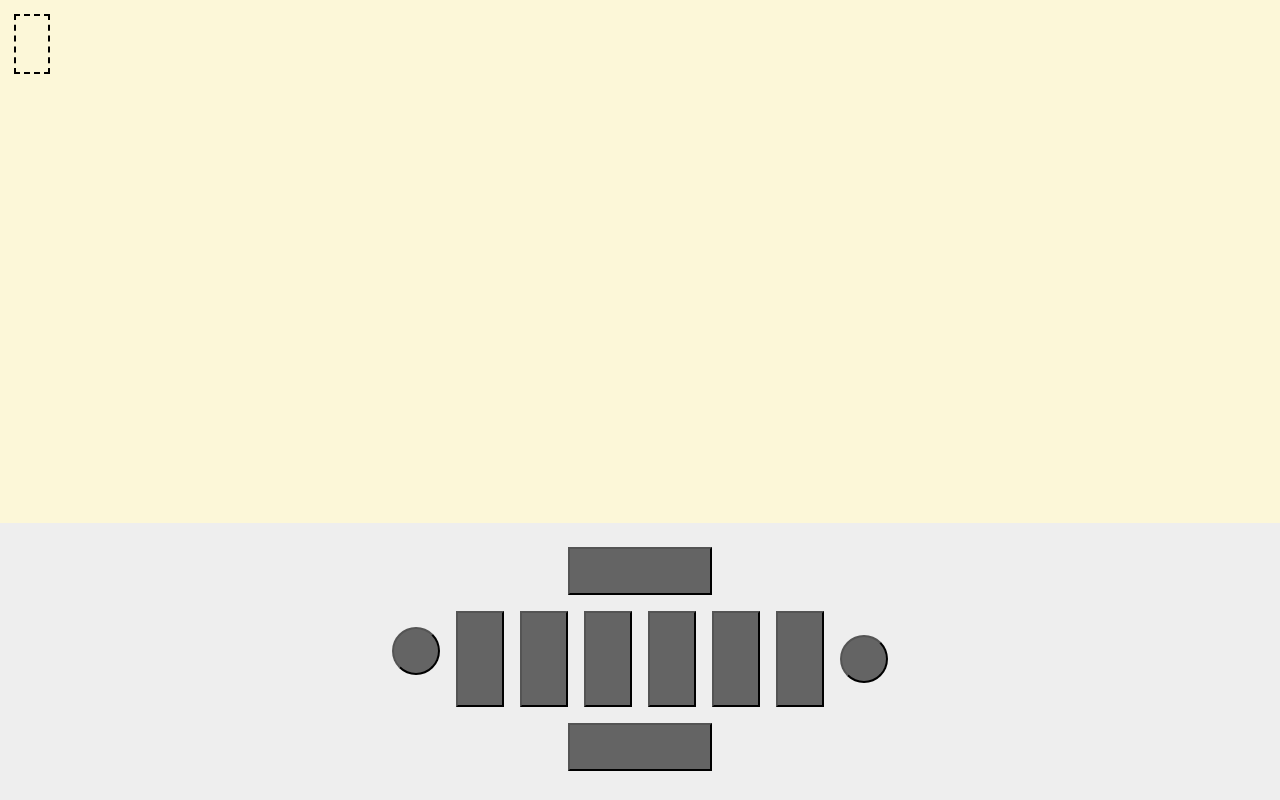
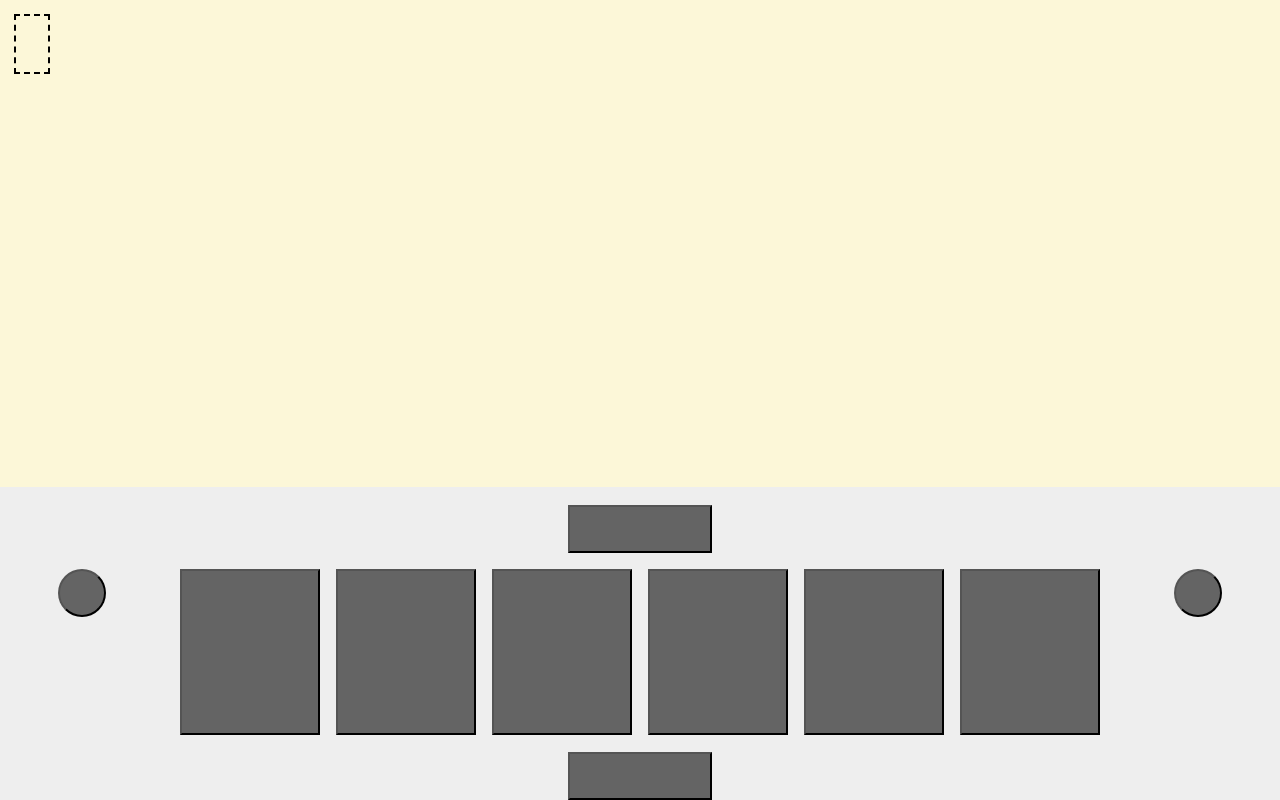
Before and after one commit to dmcalpin/braille-writer, a React (Create React App) app: page / in a window 1280 px wide. Built offline with nearby package versions, Linux system fonts and the light colour scheme.

Commit message:
Multi-touch working

```diff
--- a/package.json
+++ b/package.json
@@ -2,6 +2,7 @@
   "name": "braille-writer",
   "version": "0.1.0",
   "private": true,
+  "homepage": "/mcalpine.io/braille-writer/",
   "dependencies": {
     "@testing-library/jest-dom": "^5.11.5",
     "@testing-library/react": "^11.1.0",
--- a/src/components/CellButton.css
+++ b/src/components/CellButton.css
@@ -1,4 +1,4 @@
 .CellButton {
-    width: 3rem;
-    height: 6rem;
+    width: 100%;
+    height: 100%;
 }
--- a/src/components/CellButton.tsx
+++ b/src/components/CellButton.tsx
@@ -2,12 +2,13 @@ import React from 'react'
 import './CellButton.css'
 
 type CellButtonProps = {
-    click: () => void
+    onMouseDown: () => void
+    onMouseUp: () => void
     children: any
 }
 
 export function CellButton(props: CellButtonProps) {
     return (
-        <button className="CellButton key" onClick={props.click}>{props.children}</button>
+        <button className="CellButton key" onTouchStart={props.onMouseDown} onTouchEnd={props.onMouseUp}>{props.children}</button>
     )
 }
--- a/src/components/Keyboard.css
+++ b/src/components/Keyboard.css
@@ -1,10 +1,20 @@
 .Keyboard {
     vertical-align: top;
+    display: grid;
+    grid-template-rows: 1fr 4fr 1fr;
+}
+.cell-button-row {
+    display: grid;
+    grid-template-columns: repeat(8, auto);
+    width: 100%;
+    justify-items: center;
+    grid-column-gap: 1rem;
+    margin: 1rem 0;
 }
 .key {
     color: transparent;
     background-color: #646464;
-    margin: .5rem;
+
 }
 .key:active{
     background-color: #4d4d4d;
--- a/src/components/Keyboard.tsx
+++ b/src/components/Keyboard.tsx
@@ -1,7 +1,5 @@
-import React, { useState } from 'react';
+import React from 'react';
 import { CellButton } from './CellButton'
-// eslint-disable-next-line
-import { cellToText } from '../utility-functions/cell-to-text'
 import { cellToBraille } from '../utility-functions/cell-to-braille'
 import { Cell } from '../types/cell'
 import './Keyboard.css'
@@ -23,36 +21,49 @@ function eraseCell(cell: Cell) {
     }
 }
 
+let keyCount = 0
+
 // addDot adds a dot to a cell
 function addDot(dot: number, cell: Cell) {
+    console.log("add dot")
     let cellIndex = dot - 1
     cell[cellIndex] = true
+    keyCount++
 }
 
 // printCell converts the cell to text and alerts
 function printCell(cell: Cell, write: (str: string) => void) {
-    write(cellToBraille(cell))
-    eraseCell(cell)
+    keyCount--
+    if (keyCount <= 0) {
+        console.log("printing")
+        write(cellToBraille(cell))
+        eraseCell(cell)
+        keyCount = 0
+    }
 }
 
 // Keyboard is the primary input device for typing braille
 export function Keyboard(props: keyboardProps) {
-    const [cell] = useState(newCell())
+    const cell = newCell()
 
     return (
         <div className="Keyboard" data-testid="keyboard">
-            <button className="wide-key key" onClick={() => { props.onType("\n") }}>Carriage Return</button>
-            <br />
-            <button className="circular-key key" onClick={() => { props.onType("\n") }}>New Line</button>
-            <CellButton click={() => { addDot(3, cell) }}>3</CellButton>
-            <CellButton click={() => { addDot(2, cell) }}>2</CellButton>
-            <CellButton click={() => { addDot(1, cell) }}>1</CellButton>
-            <CellButton click={() => { addDot(4, cell) }}>4</CellButton>
-            <CellButton click={() => { addDot(5, cell) }}>5</CellButton>
-            <CellButton click={() => { addDot(6, cell) }}>6</CellButton>
-            <button className="circular-key key" onClick={() => { props.onType("\b") }}>Backspace</button>
-            <br />
-            <button className="wide-key key" onClick={() => { printCell(cell, props.onType) }}>Space</button>
+            <div className="row">
+                <button className="wide-key key" onClick={() => { props.onType("\n") }}>Carriage Return</button>
+            </div>
+            <div className="cell-button-row">
+                <button className="circular-key key" onClick={() => { props.onType("\n") }}>New Line</button>
+                <CellButton onMouseDown={() => { addDot(3, cell) }} onMouseUp={() => { printCell(cell, props.onType) }}>3</CellButton>
+                <CellButton onMouseDown={() => { addDot(2, cell) }} onMouseUp={() => { printCell(cell, props.onType) }}>2</CellButton>
+                <CellButton onMouseDown={() => { addDot(1, cell) }} onMouseUp={() => { printCell(cell, props.onType) }}>1</CellButton>
+                <CellButton onMouseDown={() => { addDot(4, cell) }} onMouseUp={() => { printCell(cell, props.onType) }}>4</CellButton>
+                <CellButton onMouseDown={() => { addDot(5, cell) }} onMouseUp={() => { printCell(cell, props.onType) }}>5</CellButton>
+                <CellButton onMouseDown={() => { addDot(6, cell) }} onMouseUp={() => { printCell(cell, props.onType) }}>6</CellButton>
+                <button className="circular-key key" onClick={() => { props.onType("\b") }}>Backspace</button>
+            </div>
+            <div className="row">
+                <button className="wide-key key" onClick={() => { printCell(newCell(), props.onType) }}>Space</button>
+            </div>
         </div>
     )
 }
```
Also changed, not shown: 1 other file (tests, documents, lock files or other folders).
